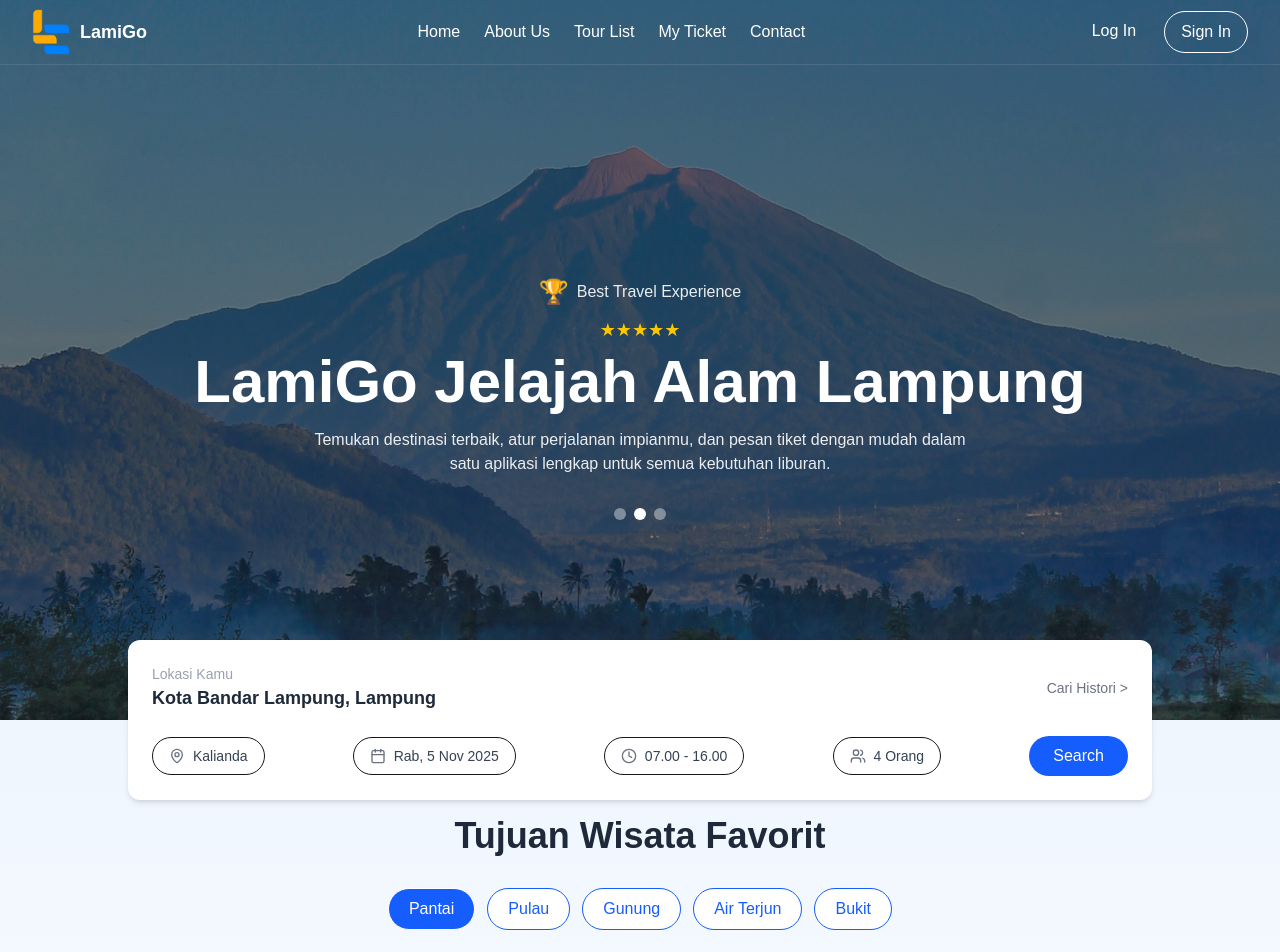
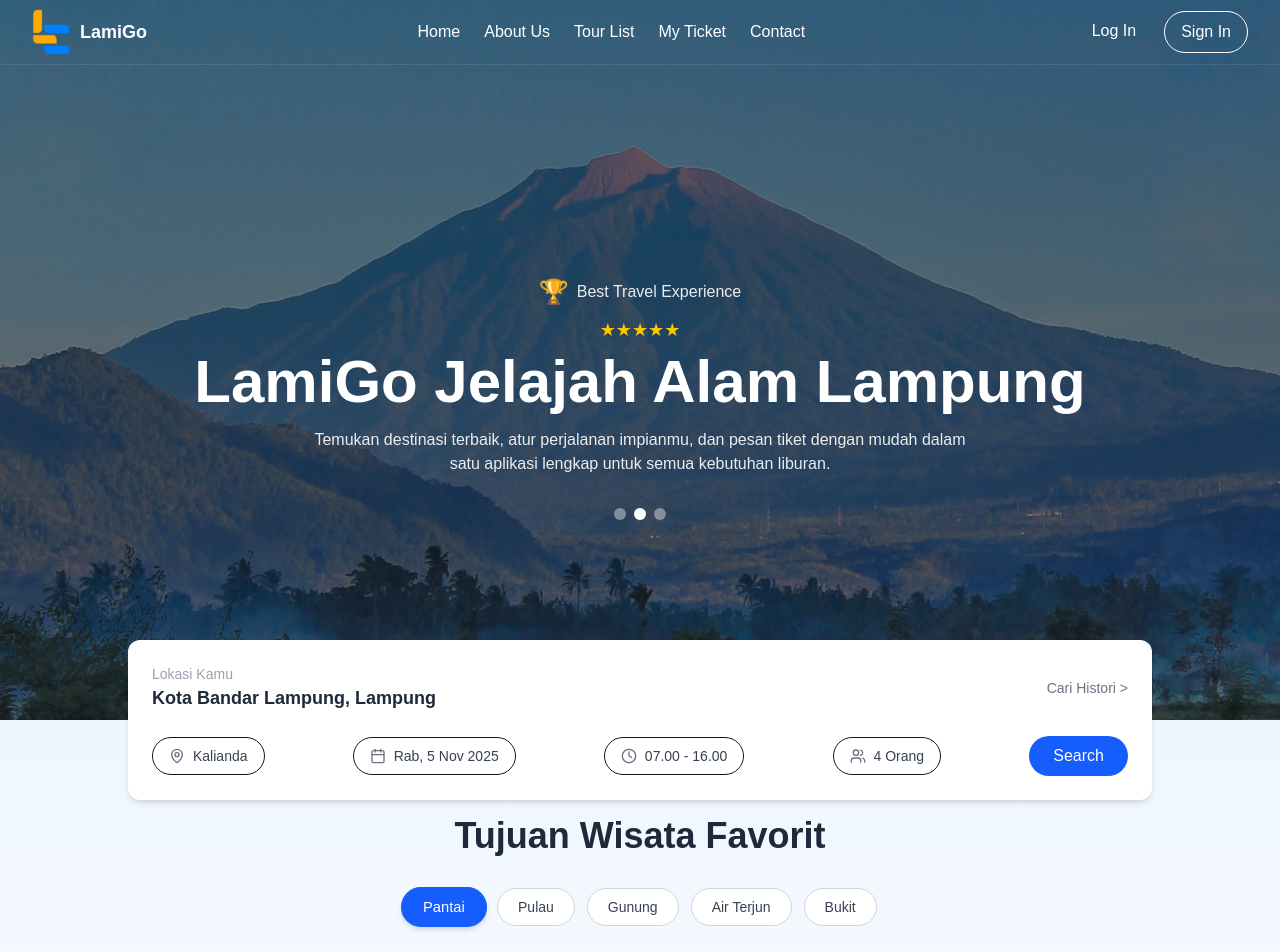
Before and after one commit to megustaSzy/project-web-mobile, a Next.js app in the folder web/: page / in a window 1280 px wide. Shown: the top 952 px of the page. Built offline with nearby package versions, Linux system fonts and the light colour scheme.

Commit message:
merubah animasi button

```diff
--- a/web/src/app/components/Destination.tsx
+++ b/web/src/app/components/Destination.tsx
@@ -37,7 +37,7 @@ const destinations = [
 
 export default function DestinasiSection() {
   const [activeCategory, setActiveCategory] = useState("Pantai");
-
+  const [clickedId, setClickedId] = useState(null);
   return (
     <section className="w-full py-24 bg-gradient-to-b from-blue-50 to-white">
       <div className="max-w-6xl mx-auto px-4 text-center">
@@ -47,20 +47,25 @@ export default function DestinasiSection() {
 
        {/* Kategori Filter */}
 <div className="flex justify-center flex-wrap gap-3 mb-12">
-          {categories.map((cat) => (
+  {categories.map((cat) => {
+    const isActive = activeCategory === cat;
+    return (
       <button
         key={cat}
         onClick={() => setActiveCategory(cat)}
-              className={`px-5 py-2 rounded-full border transition-all ${
-                activeCategory === cat
-                  ? "bg-blue-600 text-white"
-                  : "bg-white text-blue-600 border-blue-600 hover:bg-blue-50"
+        className={`px-5 py-2 rounded-full border text-sm font-medium transition-all duration-300
+          ${
+            isActive
+              ? "bg-blue-600 border-blue-600 text-white shadow-md scale-105"
+              : "bg-white border-gray-300 text-gray-700 hover:border-blue-500 hover:text-blue-600 hover:bg-blue-50"
           }`}
       >
         {cat}
       </button>
-          ))}
+    );
+  })}
 </div>
+
 
              {/* Daftar Kartu */}
         <div className="grid gap-6 md:grid-cols-3">
@@ -72,12 +77,7 @@ export default function DestinasiSection() {
                 className="bg-white rounded-2xl shadow-md hover:shadow-xl transition-all overflow-hidden"
               >
                 <div className="relative w-full h-48">
-                  <Image
-                    src={d.image}
-                    alt={d.name}
-                    fill
-                    className="object-cover"
-                  />
+                  <Image src={d.image} alt={d.name} fill className="object-cover" />
                 </div>
 
                 <div className="p-5 text-left">
@@ -89,7 +89,16 @@ export default function DestinasiSection() {
                   <p className="text-gray-600 text-sm mb-4">{d.desc}</p>
 
                   <div className="flex justify-between items-center">
-                    <button className="bg-blue-600 text-white px-4 py-2 rounded-lg hover:bg-blue-700 transition">
+                    <button
+                      onClick={() =>
+                        setClickedId(clickedId === d.id ? null : d.id)
+                      }
+                      className={`px-4 py-2 rounded-lg font-medium transition-all duration-300 ${
+                        clickedId === d.id
+                          ? "bg-black text-white hover:bg-gray-900 scale-105"
+                          : "bg-blue-600 text-white hover:bg-blue-700"
+                      }`}
+                    >
                       Pesan Sekarang
                     </button>
                     <p className="text-gray-800 font-medium text-sm">
@@ -100,6 +109,7 @@ export default function DestinasiSection() {
               </div>
             ))}
         </div>
+
       </div>
     </section>
   );
```
Lines whose indentation alone changed are shown as unchanged.
